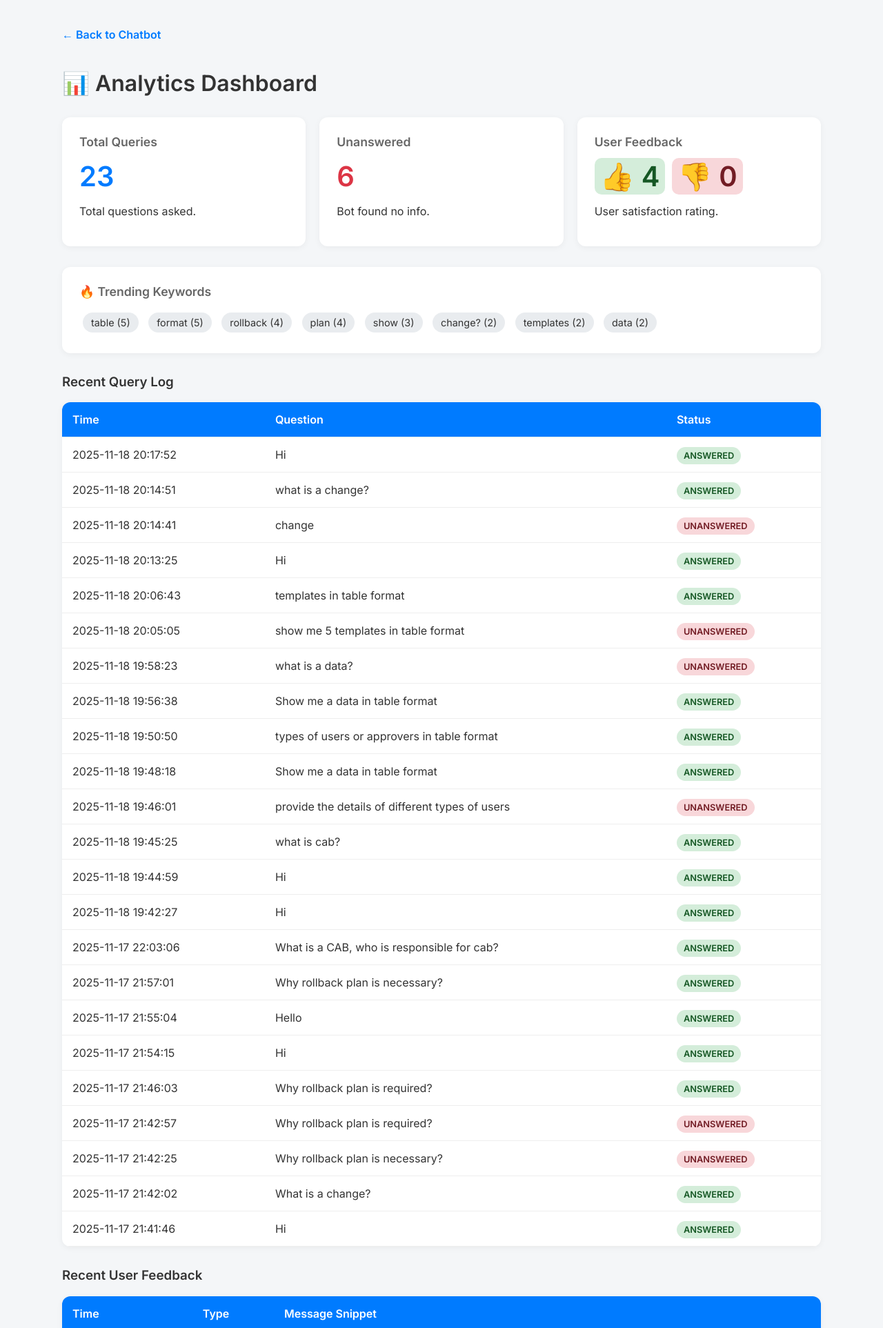
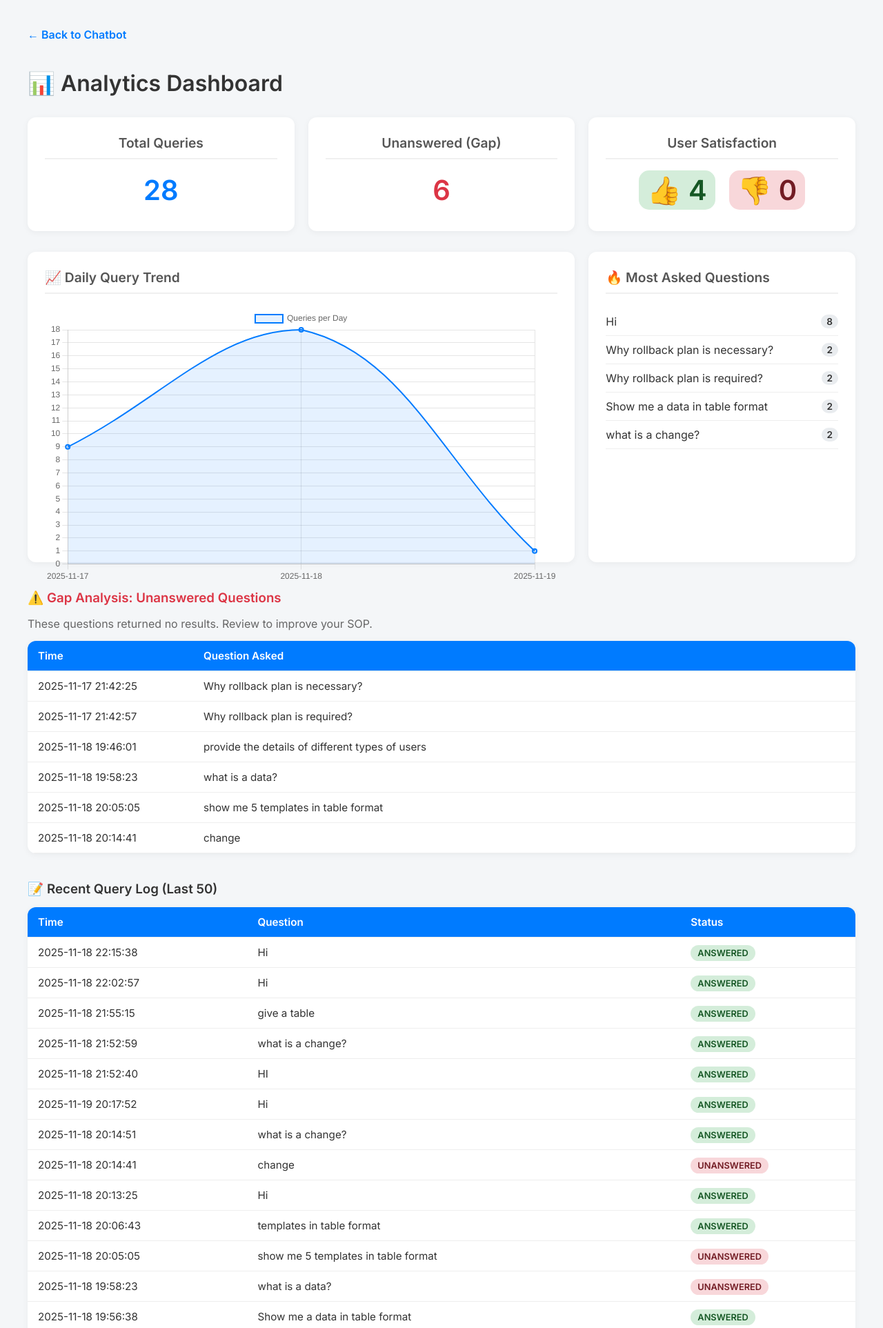
Before and after one commit to Sonu-Thomas-001/Change-Management-Bot, a Flask app: page /analytics in a window 1280 px wide. Shown: the top 1925 px of the page at 69% size. Run offline with Flask 3, Linux system fonts and the light colour scheme; parts of the project's set-up code (start-up, migrations or seed data) failed here and were passed over.

Commit message:
Feat: Integrate feedback analytics and improve chat UI layout
- Backend: Updated /analytics route to process and display thumbs up/down data.
- Analytics UI: Added 'User Satisfaction' card and 'Recent Feedback' table to the dashboard.
- Chat UI: Refactored message rendering to place feedback buttons below the chat bubble.
- Styling: Fixed responsive table layout with horizontal scrolling.
- Styling: Made Copy/Edit buttons permanently visible inside message bubbles.
- Logic: Improved LocalStorage handling and Clear Chat functionality.

```diff
--- a/app.py
+++ b/app.py
@@ -1,7 +1,7 @@
 import os
 import csv
 import datetime
-from collections import Counter
+from collections import Counter, defaultdict
 from flask import Flask, request, jsonify, render_template
 from langchain_google_genai import GoogleGenerativeAIEmbeddings, ChatGoogleGenerativeAI
 from langchain_community.document_loaders import PyPDFDirectoryLoader
@@ -15,7 +15,7 @@ from dotenv import load_dotenv
 
 # --- Configuration ---
 load_dotenv()
-# Using /tmp/ for cloud compatibility, change to local path if running locally only
+# Use /tmp/ for cloud compatibility, or just "query_logs.csv" for local
 LOG_FILE = "query_logs.csv"
 FEEDBACK_FILE = "feedback_logs.csv"
 
@@ -71,7 +71,6 @@ def initialize_rag_chain():
         vectorstore = Chroma.from_documents(documents=docs, embedding=embeddings)
         retriever = vectorstore.as_retriever()
 
-        # Using standard 1.5 flash model
         llm = ChatGoogleGenerativeAI(model="gemini-2.5-flash", temperature=0.3)
 
         contextualize_q_system_prompt = (
@@ -91,7 +90,6 @@ def initialize_rag_chain():
             llm, retriever, contextualize_q_prompt
         )
 
-        # --- UPDATED PROMPT FOR RICH FORMATTING ---
         qa_system_prompt = (
             "You are the 'Change Management Assistant', a friendly and professional AI chatbot. "
             "Your primary purpose is to answer employee questions about the change management process based on the provided context. "
@@ -137,6 +135,7 @@ def ask_question():
 
     data = request.get_json()
     question = data.get('question')
+    # History is now managed by Frontend mostly, but backend expects it
     chat_history_json = data.get('chat_history', [])
 
     if not question:
@@ -169,24 +168,46 @@ def feedback():
 @app.route('/analytics')
 def analytics():
     logs = []
-    unanswered_count = 0
-    all_text = ""
+    unanswered_list = []
     total_queries = 0
+    all_questions = []
+    daily_counts = defaultdict(int)
 
+    # 1. Process Query Logs
     if os.path.exists(LOG_FILE):
         try:
             with open(LOG_FILE, mode='r', encoding='utf-8') as file:
                 reader = csv.DictReader(file)
-                rows = list(reader)[::-1]
+                rows = list(reader)
+
                 total_queries = len(rows)
                 for row in rows:
-                    logs.append(row)
+                    # For Main Table (Reverse Order)
+                    logs.insert(0, row)
+
+                    # For Daily Trend Chart
+                    try:
+                        date_key = datetime.datetime.strptime(row['Timestamp'], "%Y-%m-%d %H:%M:%S").strftime("%Y-%m-%d")
+                        daily_counts[date_key] += 1
+                    except:
+                        pass
+
+                    all_questions.append(row['Question'].strip())
+
                     if row['Status'] == 'Unanswered':
-                        unanswered_count += 1
-                    all_text += " " + row['Question'].lower()
+                        unanswered_list.append(row)
+
         except Exception as e:
             print(f"Error reading query logs: {e}")
 
+    # 2. Sort Date Data
+    sorted_dates = sorted(daily_counts.keys())
+    chart_counts = [daily_counts[d] for d in sorted_dates]
+
+    # 3. Most Asked
+    most_common_questions = Counter(all_questions).most_common(5)
+
+    # 4. Process Feedback
     feedback_logs = []
     positive_fb = 0
     negative_fb = 0
@@ -205,15 +226,14 @@ def analytics():
         except Exception as e:
             print(f"Error reading feedback logs: {e}")
 
-    stop_words = {'what', 'is', 'the', 'how', 'to', 'a', 'an', 'of', 'in', 'for', 'template', 'change', 'does', 'can', 'i', 'give', 'me'}
-    words = [w for w in all_text.split() if w not in stop_words and len(w) > 3]
-    most_common_words = Counter(words).most_common(8)
-
     return render_template('analytics.html',
-                           logs=logs,
+                           logs=logs[:50],
                            total=total_queries,
-                           unanswered=unanswered_count,
-                           topics=most_common_words,
+                           unanswered_count=len(unanswered_list),
+                           unanswered_list=unanswered_list,
+                           most_common_questions=most_common_questions,
+                           chart_labels=sorted_dates,
+                           chart_data=chart_counts,
                            feedback_logs=feedback_logs,
                            positive_fb=positive_fb,
                            negative_fb=negative_fb)
--- a/templates/analytics.html
+++ b/templates/analytics.html
@@ -6,37 +6,51 @@
     <title>Bot Analytics</title>
     <link rel="preconnect" href="https://fonts.googleapis.com">
     <link href="https://fonts.googleapis.com/css2?family=Inter:wght@400;600&display=swap" rel="stylesheet">
+    <script src="https://cdn.jsdelivr.net/npm/chart.js"></script>
+
     <style>
         body { font-family: 'Inter', sans-serif; background: #f4f6f8; padding: 40px; margin: 0; color: #333; }
-        .container { max-width: 1100px; margin: 0 auto; }
+        .container { max-width: 1200px; margin: 0 auto; }
         h1 { margin-bottom: 30px; }
+        h2 { margin-top: 0; font-size: 1.2rem; color: #555; border-bottom: 2px solid #f0f0f0; padding-bottom: 10px; margin-bottom: 20px;}
+        h3 { margin-top: 40px; margin-bottom: 15px; }
 
-        .stats-grid { display: grid; grid-template-columns: repeat(3, 1fr); gap: 20px; margin-bottom: 30px; }
+        /* Grid Layout */
+        .dashboard-grid { display: grid; grid-template-columns: repeat(12, 1fr); gap: 20px; margin-bottom: 30px; }
+
+        /* Cards */
         .card { background: white; padding: 25px; border-radius: 12px; box-shadow: 0 2px 10px rgba(0,0,0,0.05); }
-        .card h2 { margin-top: 0; font-size: 1.1rem; color: #666; }
+
+        /* Top Row: Stats */
+        .stat-card { grid-column: span 4; text-align: center; }
         .number { font-size: 2.5rem; font-weight: bold; color: #007bff; margin: 10px 0; }
         .alert { color: #dc3545; }
 
-        /* Feedback specific styles */
-        .feedback-score { font-size: 1rem; font-weight: 600; }
-        .fb-up { color: #155724; background: #d4edda; padding: 2px 8px; border-radius: 10px; }
-        .fb-down { color: #721c24; background: #f8d7da; padding: 2px 8px; border-radius: 10px; }
+        /* Middle Row: Charts & Lists */
+        .chart-card { grid-column: span 8; height: 400px; }
+        .list-card { grid-column: span 4; height: 400px; overflow-y: auto; }
 
-        .keyword-badge {
-            display: inline-block; background: #e9ecef; padding: 6px 12px;
-            margin: 5px; border-radius: 20px; font-size: 0.9rem; font-weight: 500;
-        }
+        /* Feedback Scores */
+        .fb-up { color: #155724; background: #d4edda; padding: 4px 12px; border-radius: 15px; margin-right: 10px; }
+        .fb-down { color: #721c24; background: #f8d7da; padding: 4px 12px; border-radius: 15px; }
 
+        /* Tables */
         table { width: 100%; border-collapse: collapse; background: white; border-radius: 12px; overflow: hidden; box-shadow: 0 2px 10px rgba(0,0,0,0.05); margin-bottom: 30px;}
-        th, td { padding: 15px; text-align: left; border-bottom: 1px solid #eee; }
+        th, td { padding: 12px 15px; text-align: left; border-bottom: 1px solid #eee; font-size: 0.95rem; }
         th { background: #007bff; color: white; font-weight: 600; }
         tr:hover { background-color: #f9f9f9; }
 
-        .status { padding: 5px 10px; border-radius: 15px; font-size: 0.8rem; font-weight: bold; text-transform: uppercase; }
+        /* Status Pills */
+        .status { padding: 4px 10px; border-radius: 12px; font-size: 0.8rem; font-weight: bold; text-transform: uppercase; }
         .status-Answered { background: #d4edda; color: #155724; }
         .status-Unanswered { background: #f8d7da; color: #721c24; }
 
         .back-link { display: inline-block; margin-bottom: 20px; color: #007bff; text-decoration: none; font-weight: 600; }
+
+        /* Simple List Styles */
+        .simple-list { list-style: none; padding: 0; margin: 0; }
+        .simple-list li { padding: 10px 0; border-bottom: 1px solid #eee; display: flex; justify-content: space-between; }
+        .count-badge { background: #e9ecef; padding: 2px 8px; border-radius: 10px; font-size: 0.85rem; font-weight: bold; }
     </style>
 </head>
 <body>
@@ -44,41 +58,71 @@
         <a href="/" class="back-link">← Back to Chatbot</a>
         <h1>📊 Analytics Dashboard</h1>
 
-        <div class="stats-grid">
-            <div class="card">
+        <div class="dashboard-grid">
+            <div class="card stat-card">
                 <h2>Total Queries</h2>
                 <div class="number">{{ total }}</div>
-                <p>Total questions asked.</p>
             </div>
-            <div class="card">
-                <h2>Unanswered</h2>
-                <div class="number alert">{{ unanswered }}</div>
-                <p>Bot found no info.</p>
+            <div class="card stat-card">
+                <h2>Unanswered (Gap)</h2>
+                <div class="number alert">{{ unanswered_count }}</div>
             </div>
-            <div class="card">
-                <h2>User Feedback</h2>
+            <div class="card stat-card">
+                <h2>User Satisfaction</h2>
                 <div class="number">
                     <span class="fb-up">👍 {{ positive_fb }}</span>
                     <span class="fb-down">👎 {{ negative_fb }}</span>
                 </div>
-                <p>User satisfaction rating.</p>
             </div>
         </div>
 
-        <div class="card" style="margin-bottom: 30px;">
-            <h2>🔥 Trending Keywords</h2>
-            <div>
-                {% if topics %}
-                    {% for word, count in topics %}
-                        <span class="keyword-badge">{{ word }} ({{ count }})</span>
-                    {% endfor %}
-                {% else %}
-                    <p>Not enough data yet.</p>
-                {% endif %}
+        <div class="dashboard-grid">
+            <div class="card chart-card">
+                <h2>📈 Daily Query Trend</h2>
+                <canvas id="trendChart"></canvas>
+            </div>
+
+            <div class="card list-card">
+                <h2>🔥 Most Asked Questions</h2>
+                <ul class="simple-list">
+                    {% if most_common_questions %}
+                        {% for q, count in most_common_questions %}
+                        <li>
+                            <span style="width:80%;">{{ q }}</span>
+                            <span class="count-badge">{{ count }}</span>
+                        </li>
+                        {% endfor %}
+                    {% else %}
+                        <p>No data yet.</p>
+                    {% endif %}
+                </ul>
             </div>
         </div>
 
-        <h3>Recent Query Log</h3>
+        <h3 style="color: #dc3545;">⚠️ Gap Analysis: Unanswered Questions</h3>
+        <p style="margin-bottom: 15px; color: #666;">These questions returned no results. Review to improve your SOP.</p>
+        <table>
+            <thead>
+                <tr>
+                    <th style="width: 20%;">Time</th>
+                    <th>Question Asked</th>
+                </tr>
+            </thead>
+            <tbody>
+                {% if unanswered_list %}
+                    {% for row in unanswered_list %}
+                    <tr>
+                        <td>{{ row.Timestamp }}</td>
+                        <td>{{ row.Question }}</td>
+                    </tr>
+                    {% endfor %}
+                {% else %}
+                    <tr><td colspan="2" style="text-align:center;">Great job! No unanswered questions logged.</td></tr>
+                {% endif %}
+            </tbody>
+        </table>
+
+        <h3>📝 Recent Query Log (Last 50)</h3>
         <table>
             <thead>
                 <tr>
@@ -102,32 +146,40 @@
             </tbody>
         </table>
 
-        <h3>Recent User Feedback</h3>
-        <table>
-            <thead>
-                <tr>
-                    <th>Time</th>
-                    <th>Type</th>
-                    <th>Message Snippet</th>
-                </tr>
-            </thead>
-            <tbody>
-                {% if feedback_logs %}
-                    {% for row in feedback_logs %}
-                    <tr>
-                        <td>{{ row.Timestamp }}</td>
-                        <td>
-                            {% if row.Type == 'thumbs_up' %} 👍 Positive {% else %} 👎 Negative {% endif %}
-                        </td>
-                        <td style="font-size: 0.9rem; color: #555;">{{ row.Message_Snippet }}...</td>
-                    </tr>
-                    {% endfor %}
-                {% else %}
-                    <tr><td colspan="3" style="text-align:center;">No feedback received yet.</td></tr>
-                {% endif %}
-            </tbody>
-        </table>
+    </div>
 
-    </div>
+    <script>
+        const ctx = document.getElementById('trendChart').getContext('2d');
+
+        // Data passed from Flask
+        const chartLabels = {{ chart_labels | tojson }};
+        const chartData = {{ chart_data | tojson }};
+
+        const trendChart = new Chart(ctx, {
+            type: 'line',
+            data: {
+                labels: chartLabels,
+                datasets: [{
+                    label: 'Queries per Day',
+                    data: chartData,
+                    borderColor: '#007bff',
+                    backgroundColor: 'rgba(0, 123, 255, 0.1)',
+                    borderWidth: 2,
+                    fill: true,
+                    tension: 0.4
+                }]
+            },
+            options: {
+                responsive: true,
+                maintainAspectRatio: false,
+                scales: {
+                    y: {
+                        beginAtZero: true,
+                        ticks: { stepSize: 1 }
+                    }
+                }
+            }
+        });
+    </script>
 </body>
 </html>
```
Also changed, not shown: query_logs.csv (+6 -1 lines), static/script.js (+108 -103 lines), static/style.css (+104 -82 lines).
